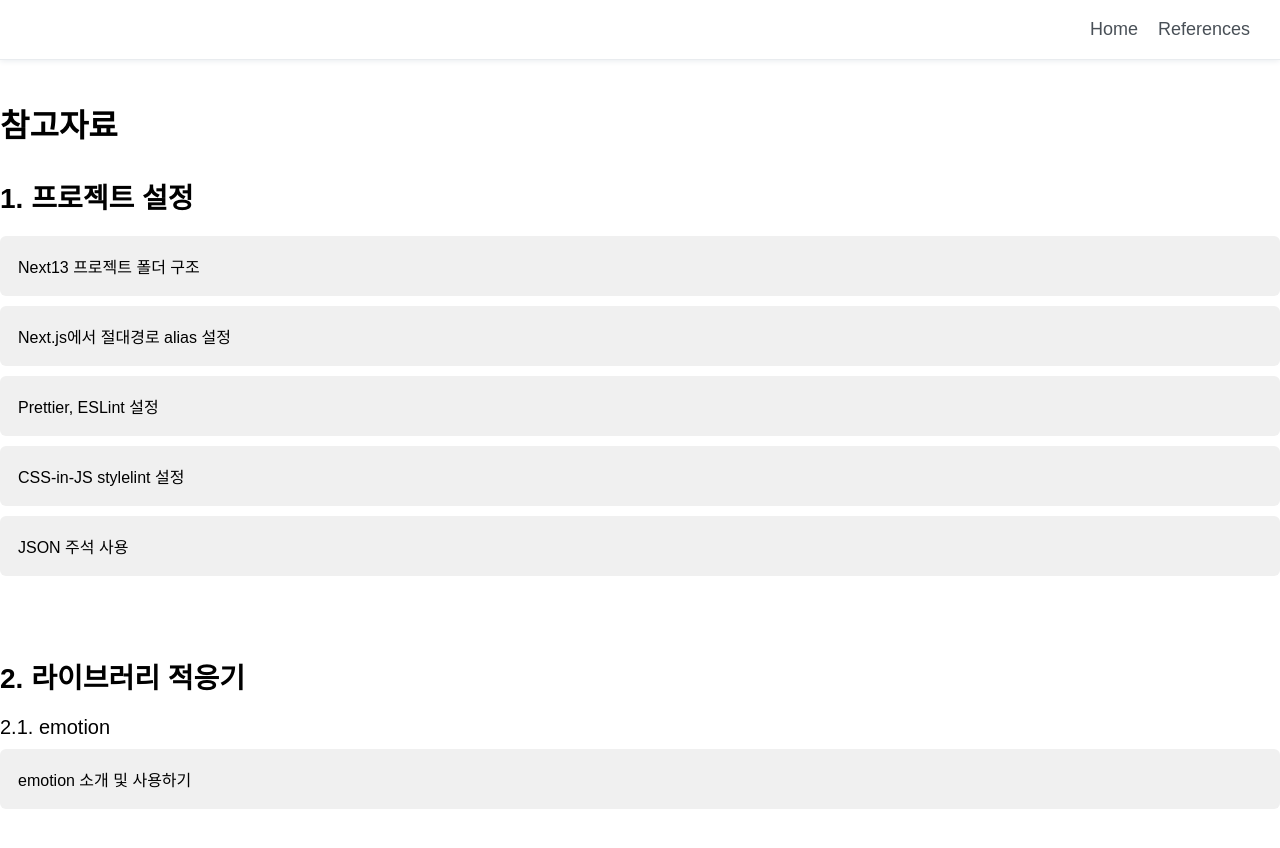
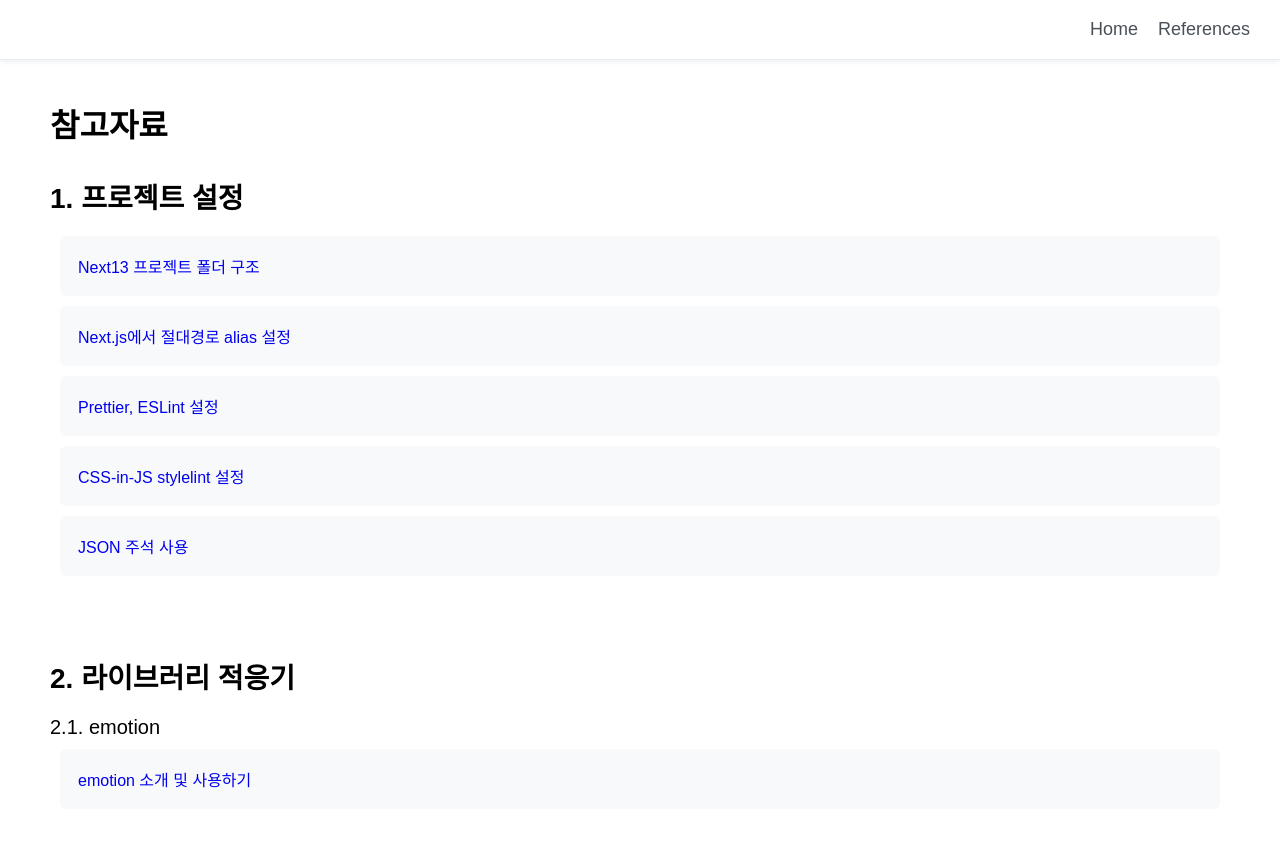
Before and after one commit to Orchemi/Code_Playground, a Next.js app: page /references in a window 1280 px wide. Shown: the top 848 px of the page. Built offline with nearby package versions, Linux system fonts and the light colour scheme.

Commit message:
style: references 페이지 및 SiteLink 스타일 변경

```diff
--- a/src/app/references/SiteLink.tsx
+++ b/src/app/references/SiteLink.tsx
@@ -3,6 +3,7 @@
 import { FC } from 'react';
 import { css } from '@emotion/react';
 import { SiteLinkType } from '@/app/references/data';
+import { COLORS } from '@styles/colors';
 
 interface SiteLinksProps {
   links: SiteLinkType[];
@@ -29,16 +30,16 @@ export default SiteLink;
 const anchorStyle = css`
   display: block;
   padding: 18px;
-  background-color: #f0f0f0;
-  color: black;
+  background-color: ${COLORS.gray50};
   border-radius: 6px;
+  margin: 0 10px;
   transition: background-color 0.2s ease-in-out;
 
   &:hover {
-    background-color: #e5e5e5;
+    background-color: ${COLORS.gray100};
   }
 
   &:visited {
-    color: black;
+    color: ${COLORS.main};
   }
 `;
--- a/src/app/references/page.tsx
+++ b/src/app/references/page.tsx
@@ -22,8 +22,8 @@ const Docs: NextPage = () => {
 export default Docs;
 
 const containerStyle = css`
+  padding: 0 50px;
   margin: 0 auto;
-  width: 100%;
   min-width: 800px;
   max-width: 2000px;
 
```
